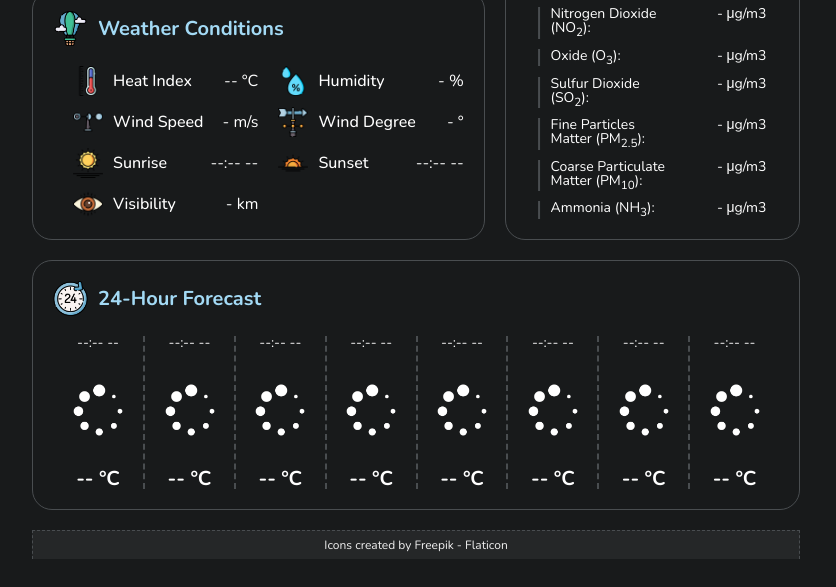
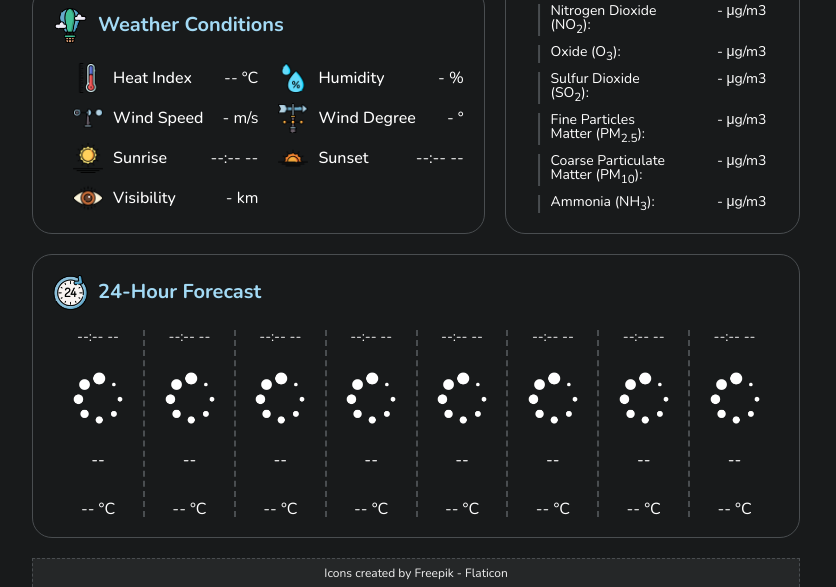
Before and after one commit to kbmoreno/weather-api-frontend, a plain HTML site: page index.html in a window 1280 px wide. Shown: the part 412-999 px from the top of the page, without its empty margins (224-1060 px from the left). Before the commit the page ends 971 px from the top, so only its background shows below. Drawn offline with nearby package versions, Linux system fonts and the light colour scheme; no server answers; a script that the page names is missing.

Commit message:
Minor Improvements in Forecast Display

```diff
--- a/css/style.css
+++ b/css/style.css
@@ -74,7 +74,7 @@ main {
     display: grid;
     position: relative;
     grid-template-columns: repeat(5, minmax(0, 1fr));
-    grid-template-rows: repeat(3, minmax(0, 25rem));
+    grid-template-rows: 1fr 1fr 1.15fr;
     gap: 2rem;
 }
 
@@ -294,11 +294,11 @@ main {
 .fcst-pt {
     display: flex;
     flex-direction: column;
-    justify-content: space-between;
     align-items: center;
     width: 20%;
     height: 100%;
     border-left: 2px dashed var(--color-border);
+    gap: 2rem;
 }
 
 .fcst-pt:first-child {
@@ -317,9 +317,23 @@ main {
     object-position: center;
 }
 
+.fcst-pt-dets {
+    display: flex;
+    flex-direction: column;
+    justify-content: space-between;
+    align-items: center;
+    width: 100%;
+    flex-grow: 1;
+}
+
+.fcst-desc {
+    font-size: 1.6rem;
+    font-weight: 500;
+    text-align: center;
+}
+
 .fcst-temp {
-    font-size: 2rem;
-    font-weight: 700;
+    font-size: 1.6rem;
     text-align: center;
 }
 
--- a/index.html
+++ b/index.html
@@ -158,42 +158,66 @@
                     <div class="fcst-pt">
                         <p id="fcst-time-1" class="fcst-time">--:-- --</p>
                         <img id="fcst-icon-1" class="fcst-icon" src="../assets/icons/loading.png">
+                        <div class="fcst-pt-dets">
+                            <p id="fcst-desc-1" class="fcst-desc">--</p>
                             <p id="fcst-temp-1" class="temp fcst-temp">-- °C</p>
+                        </div>
                     </div>
                     <div class="fcst-pt">
                         <p id="fcst-time-2" class="fcst-time">--:-- --</p>
                         <img id="fcst-icon-2" class="fcst-icon" src="../assets/icons/loading.png">
+                        <div class="fcst-pt-dets">
+                            <p id="fcst-desc-2" class="fcst-desc">--</p>
                             <p id="fcst-temp-2" class="temp fcst-temp">-- °C</p>
+                        </div>
                     </div>
                     <div class="fcst-pt">
                         <p id="fcst-time-3" class="fcst-time">--:-- --</p>
                         <img id="fcst-icon-3" class="fcst-icon" src="../assets/icons/loading.png">
+                        <div class="fcst-pt-dets">
+                            <p id="fcst-desc-3" class="fcst-desc">--</p>
                             <p id="fcst-temp-3" class="temp fcst-temp">-- °C</p>
+                        </div>
                     </div>
                     <div class="fcst-pt">
                         <p id="fcst-time-4" class="fcst-time">--:-- --</p>
                         <img id="fcst-icon-4" class="fcst-icon" src="../assets/icons/loading.png">
+                        <div class="fcst-pt-dets">
+                            <p id="fcst-desc-4" class="fcst-desc">--</p>
                             <p id="fcst-temp-4" class="temp fcst-temp">-- °C</p>
+                        </div>
                     </div>
                     <div class="fcst-pt">
                         <p id="fcst-time-5" class="fcst-time">--:-- --</p>
                         <img id="fcst-icon-5" class="fcst-icon" src="../assets/icons/loading.png">
+                        <div class="fcst-pt-dets">
+                            <p id="fcst-desc-5" class="fcst-desc">--</p>
                             <p id="fcst-temp-5" class="temp fcst-temp">-- °C</p>
+                        </div>
                     </div>
                     <div class="fcst-pt">
                         <p id="fcst-time-6" class="fcst-time">--:-- --</p>
                         <img id="fcst-icon-6" class="fcst-icon" src="../assets/icons/loading.png">
+                        <div class="fcst-pt-dets">
+                            <p id="fcst-desc-6" class="fcst-desc">--</p>
                             <p id="fcst-temp-6" class="temp fcst-temp">-- °C</p>
+                        </div>
                     </div>
                     <div class="fcst-pt">
                         <p id="fcst-time-7" class="fcst-time">--:-- --</p>
                         <img id="fcst-icon-7" class="fcst-icon" src="../assets/icons/loading.png">
+                        <div class="fcst-pt-dets">
+                            <p id="fcst-desc-7" class="fcst-desc">--</p>
                             <p id="fcst-temp-7" class="temp fcst-temp">-- °C</p>
+                        </div>
                     </div>
                     <div class="fcst-pt">
                         <p id="fcst-time-8" class="fcst-time">--:-- --</p>
                         <img id="fcst-icon-8" class="fcst-icon" src="../assets/icons/loading.png">
+                        <div class="fcst-pt-dets">
+                            <p id="fcst-desc-8" class="fcst-desc">--</p>
                             <p id="fcst-temp-8" class="temp fcst-temp">-- °C</p>
+                        </div>
                     </div>
                 </div>
             </div>
--- a/js/script.js
+++ b/js/script.js
@@ -187,6 +187,7 @@ async function fetchForecast(lat, lon) {
             if (i < jsonData.list.length) {
                 fcst.points[i].dt = jsonData.list[i].dt;
                 fcst.points[i].condition = jsonData.list[i].weather[0].main;
+                fcst.points[i].description = toTitleCase(jsonData.list[i].weather[0].description);
                 fcst.points[i].icon = jsonData.list[i].weather[0].icon;
                 fcst.points[i].temp = convertKelvin(jsonData.list[i].main.temp);
             }
@@ -241,6 +242,7 @@ function displayFcstReport(fcst) {
         document.getElementById(`fcst-time-${j}`).textContent = getTimeFromTimestamp(fcst.points[i].dt);
         document.getElementById(`fcst-icon-${j}`).src = fcstIcon;
         document.getElementById(`fcst-icon-${j}`).title = fcst.points[i].condition;
+        document.getElementById(`fcst-desc-${j}`).textContent = fcst.points[i].description
         document.getElementById(`fcst-temp-${j}`).textContent = `${fcst.points[i].temp} °${unit.toUpperCase()}`;
     }
 }
--- a/js/utils.js
+++ b/js/utils.js
@@ -32,48 +32,56 @@ function getFcstTemplate() {
             {
                 dt: null,
                 condition: null,
+                description: null,
                 icon: null,
                 temp: null,
             },
             {
                 dt: null,
                 condition: null,
+                description: null,
                 icon: null,
                 temp: null,
             },
             {
                 dt: null,
                 condition: null,
+                description: null,
                 icon: null,
                 temp: null,
             },
             {
                 dt: null,
                 condition: null,
+                description: null,
                 icon: null,
                 temp: null,
             },
             {
                 dt: null,
                 condition: null,
+                description: null,
                 icon: null,
                 temp: null,
             },
             {
                 dt: null,
                 condition: null,
+                description: null,
                 icon: null,
                 temp: null,
             },
             {
                 dt: null,
                 condition: null,
+                description: null,
                 icon: null,
                 temp: null,
             },
             {
                 dt: null,
                 condition: null,
+                description: null,
                 icon: null,
                 temp: null,
             },
```
Lines whose indentation alone changed are shown as unchanged.
